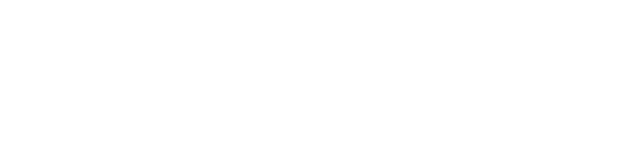
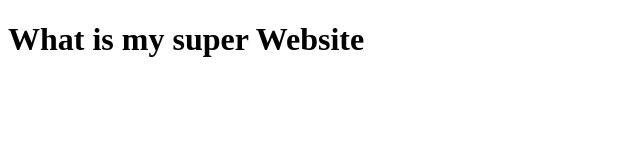
Before and after one commit to LouiseCeccaldi/my-super-website, a plain HTML site: page index.html in a window 1280 px wide. Shown: the whole page, without its empty margins (0-640 px from the left). Drawn offline with Linux system fonts and the light colour scheme.

Commit message:
ajout h1 et modification titre

```diff
--- a/index.html
+++ b/index.html
@@ -2,7 +2,8 @@
 <html>
   <head>
     <meta charset="UTF-8">
-    <title>title</title>
+    <title>My super website</title>
+    <h1> What is my super Website </h1>
   </head>
   <body>
 
```
